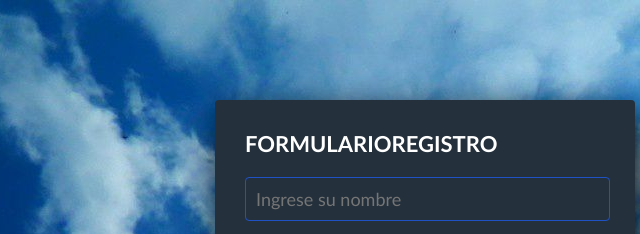
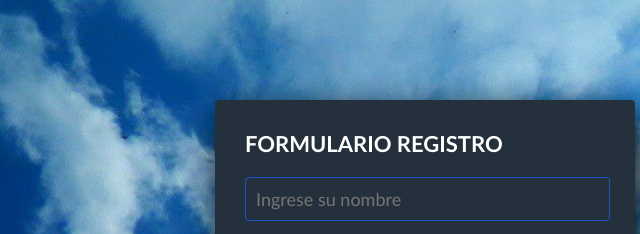
Before and after one commit to gilbrod/Formulario-en-HTML, a plain HTML site: page index.html in a window 1280 px wide. Shown: the top 234 px of the page, 215-855 px from the left. Drawn offline with Linux system fonts and the light colour scheme.

Commit message:
Corregido titulo de formulario

```diff
--- a/index.html
+++ b/index.html
@@ -9,7 +9,7 @@
 </head>
 <body>
     <SECTION class="form-register">
-        <h4>FORMULARIOREGISTRO</h4>
+        <h4>FORMULARIO REGISTRO</h4>
         <INPUT class="controls" type="text" name="nombres" id="nombres" placeholder="Ingrese su nombre"></INPUT>
         <INPUT class="controls" type="text" name="apellidos" id="apellidos" placeholder="Ingrese su apellido"></INPUT>
         <INPUT class="controls" type="email" name="correo" id="correo" placeholder="Ingrese su correo"></INPUT>
```
